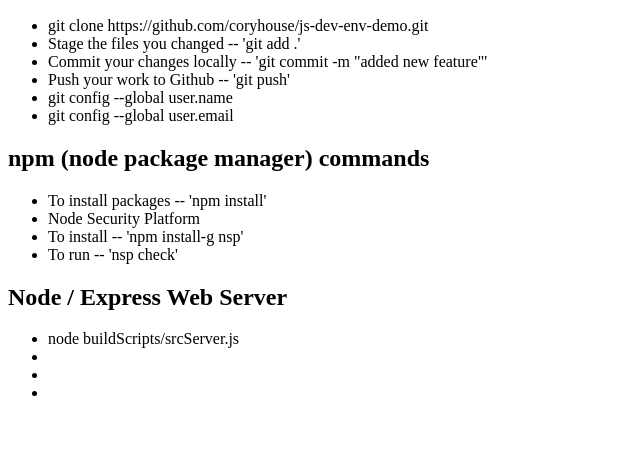
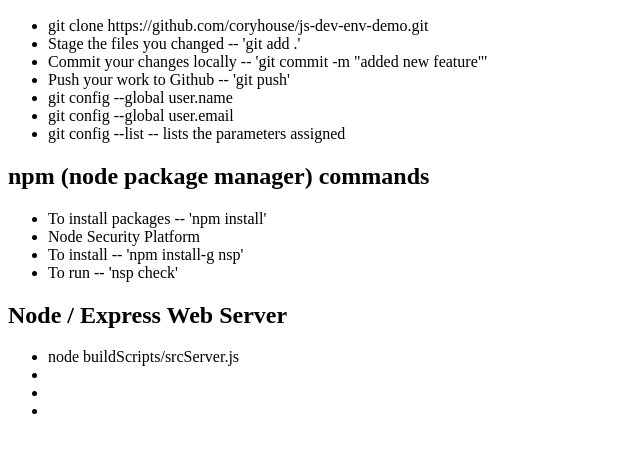
Before and after one commit to gdiddy44/pluralsight-js-dev-env, a website: page src/commands.html in a window 1280 px wide. Shown: the part 110-562 px from the top of the page, without its empty margins (0-640 px from the left). Drawn offline with Linux system fonts and the light colour scheme.

Commit message:
minor change

```diff
--- a/src/commands.html
+++ b/src/commands.html
@@ -12,6 +12,7 @@
       <li>Push your work to Github -- 'git push'</li>
       <li>git config --global user.name</li>
       <li>git config --global user.email</li>
+      <li>git config --list -- lists the parameters assigned
     </ul>
     <h2>npm (node package manager) commands</h2>
     <ul>
```
